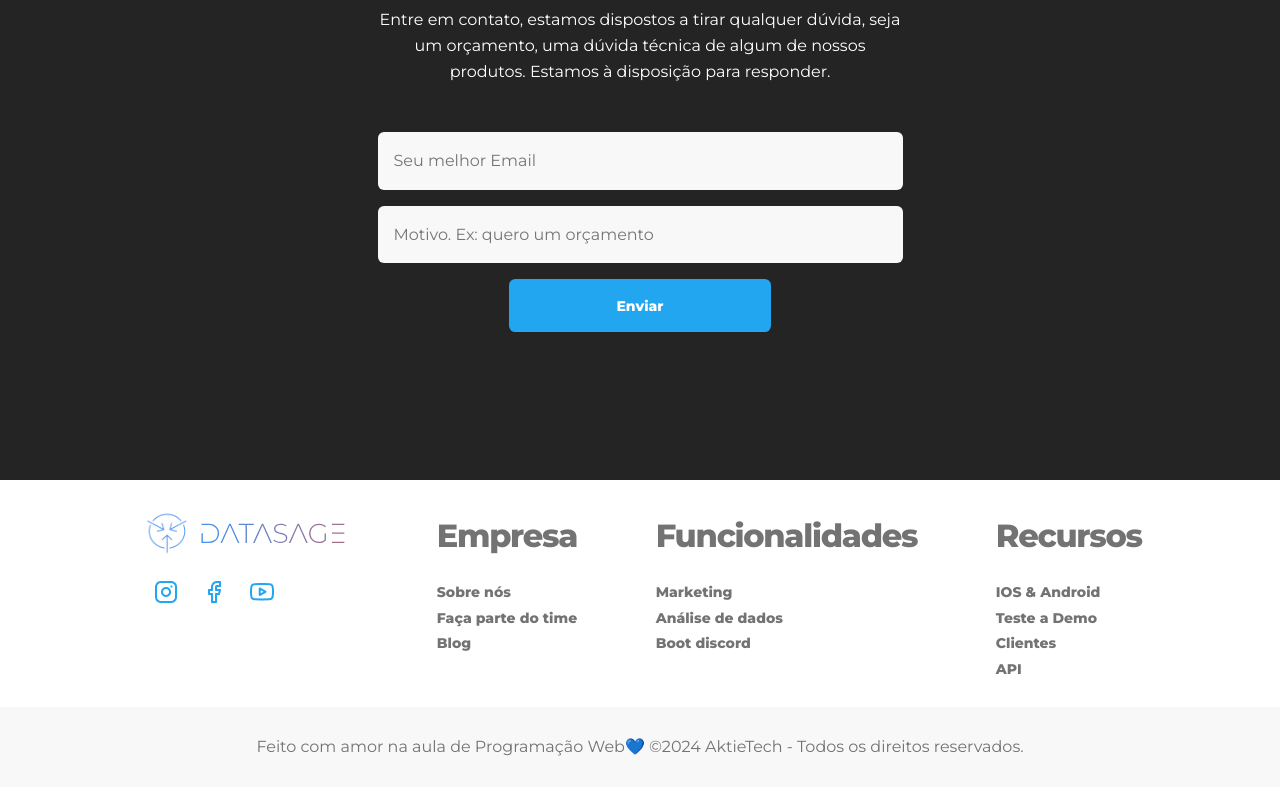
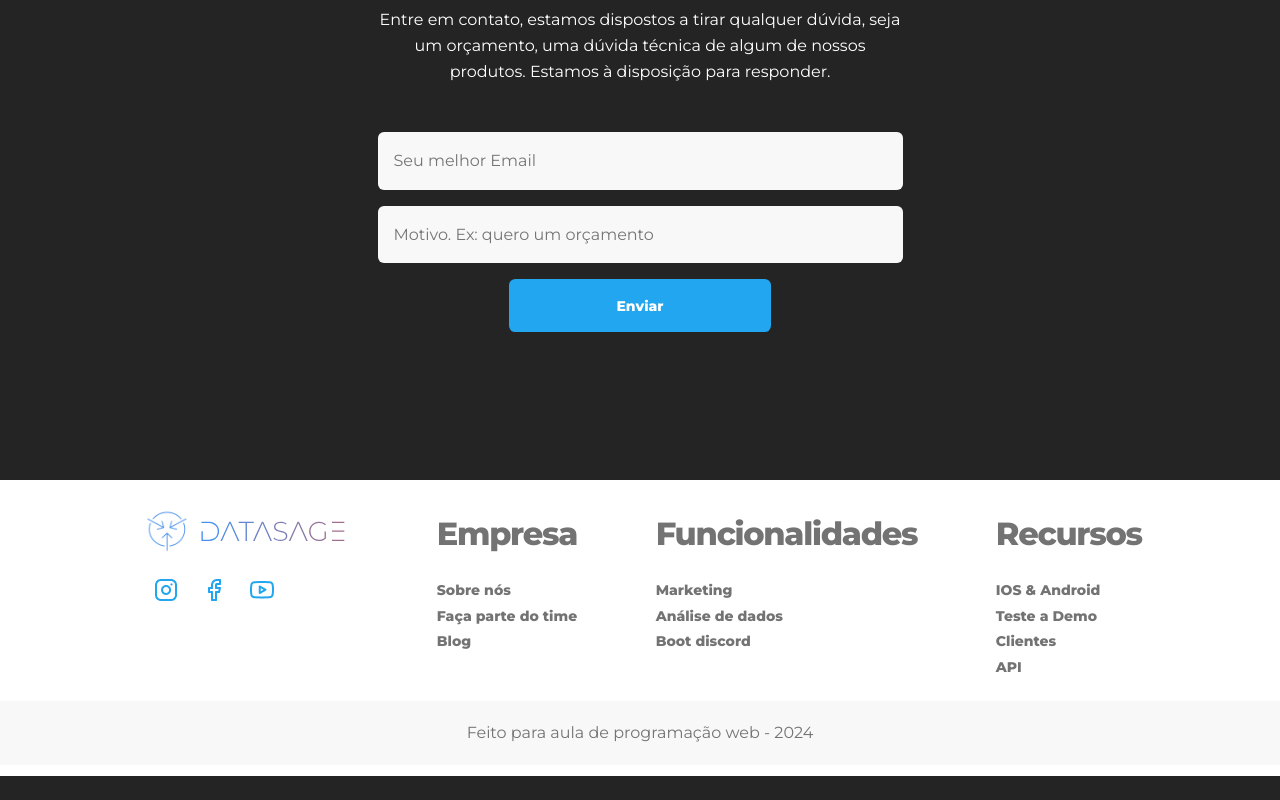
Before and after one commit to gustavokra/lading-page-proj-web, a React (Vite) app: page / in a window 1280 px wide. Shown: the part 3610-4410 px from the top of the page. After the commit the page ends 4386 px from the top, so only its background shows below. Built offline with nearby package versions, Linux system fonts and the light colour scheme.

Commit message:
projeto finalizado

```diff
--- a/src/pages/footer/footer.css
+++ b/src/pages/footer/footer.css
@@ -31,7 +31,7 @@
         justify-content: center;
         align-items: center;
         width: 100%;
-        height: 10vh;
+        height: 8vh;
         background-color: var(--light-gray);
         color: var(--second-text-color);
     }
@@ -40,7 +40,7 @@
 @media (width >=1280px) {
 
     #footer {
-        height: 40vh;
+        height: 37vh;
         justify-content: space-around;
 
         .links {
--- a/src/pages/footer/footer.tsx
+++ b/src/pages/footer/footer.tsx
@@ -54,7 +54,7 @@ export default function Footer() {
                 </div>
             </div>
             <footer className="footer">
-                <p>Feito com amor na aula de Programação Web💙 ©2024 AktieTech - Todos os direitos reservados.</p>
+                <p>Feito para aula de programação web - 2024</p>
             </footer>
         </footer>
     )
```
